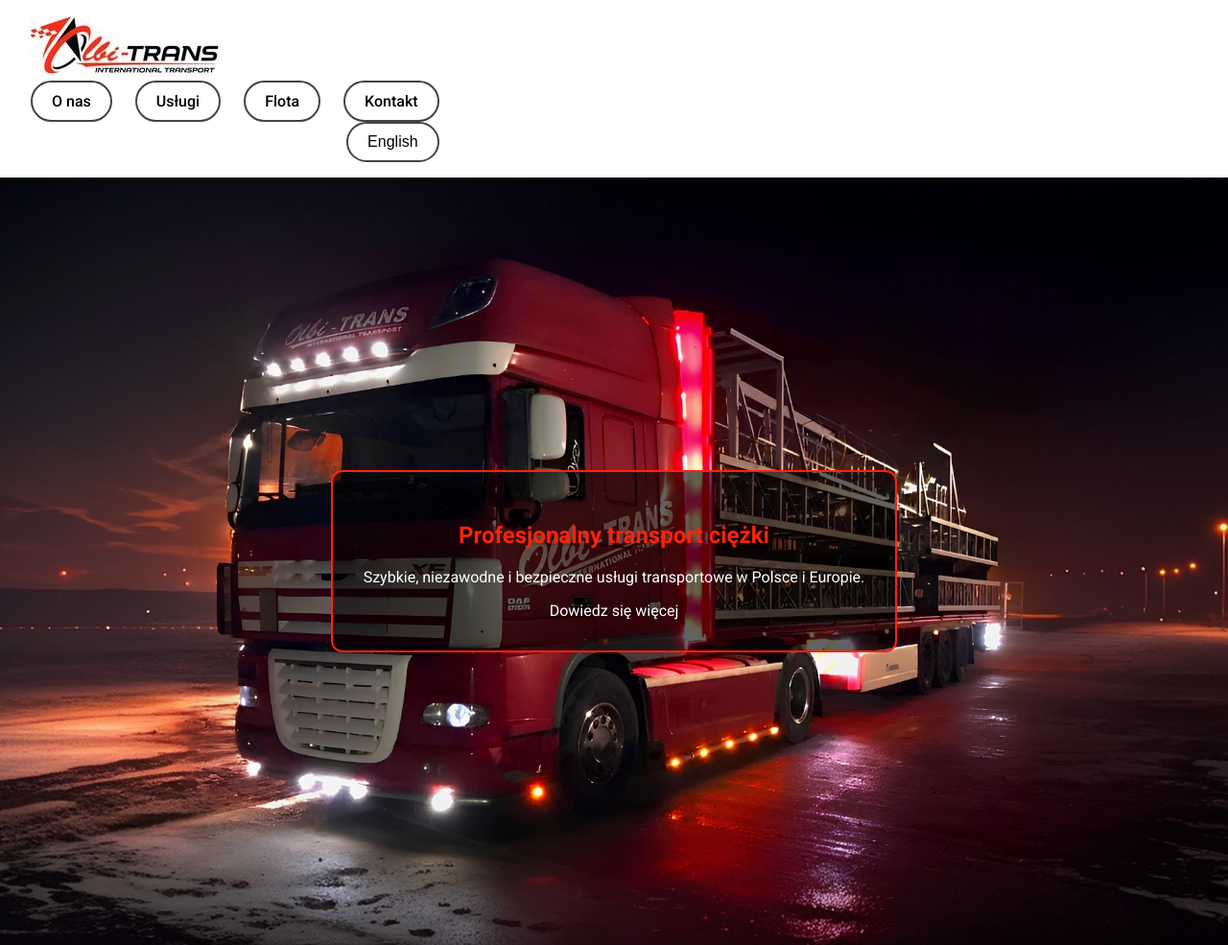
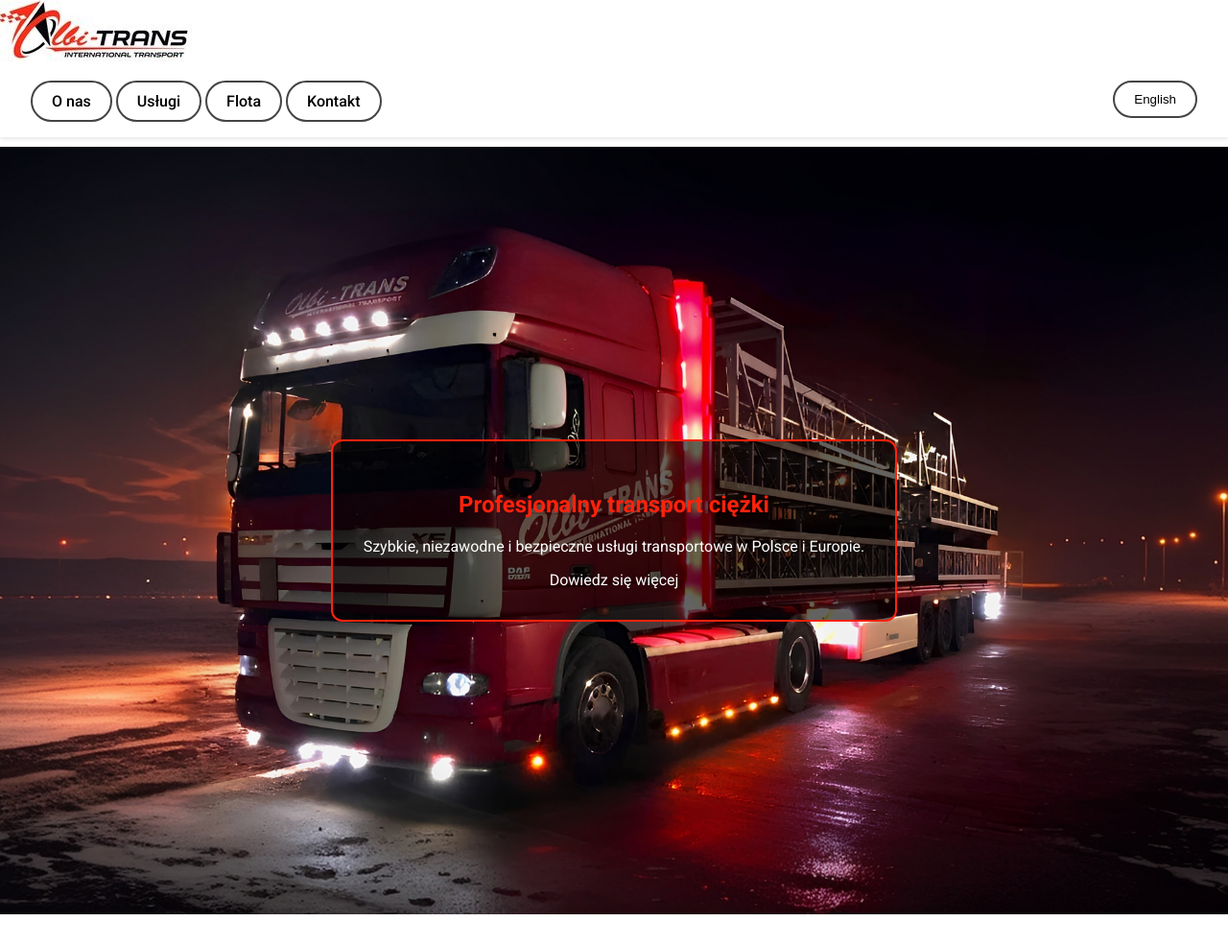
Before and after one commit to damian-fokt/transport-company-site, a plain HTML site: page index.html in a window 1280 px wide. Shown: the top 985 px of the page at 96% size. Drawn offline with Linux system fonts and the light colour scheme.

Commit message:
scrolling update + nav menu

```diff
--- a/index.html
+++ b/index.html
@@ -25,17 +25,15 @@
       <div class="container">
         <img src="assets/logo.jpg" alt="Olbi-Trans Logo" class="logo" />
         <nav class="nav-links">
-          <!-- Left-aligned menu items -->
-          <div class="menu-left">
-            <a href="#about" data-key="about-link">About Us</a>
-            <a href="#services" data-key="services-link">Services</a>
-            <a href="#fleet" data-key="fleet-link">Fleet</a>
-            <a href="#contact" data-key="contact-link">Contact</a>
-          </div>
-          <!-- Right-aligned language button -->
-          <div class="menu-right">
-            <button id="language-toggle" class="lang-btn">Polski</button>
-          </div>
+          <!-- Menu items -->
+          <a href="#about" data-key="about-link">About Us</a>
+          <a href="#services" data-key="services-link">Services</a>
+          <a href="#fleet" data-key="fleet-link">Fleet</a>
+          <a href="#contact" data-key="contact-link">Contact</a>
+          <!-- Language button -->
+          <button id="language-toggle" style="float: right" class="lang-btn">
+            Polski
+          </button>
         </nav>
       </div>
     </header>
--- a/script.js
+++ b/script.js
@@ -129,9 +129,14 @@ document.addEventListener('DOMContentLoaded', () => {
 
   function scrollToSection(index) {
     if (index >= 0 && index < sections.length) {
-      sections[index].scrollIntoView({ behavior: 'smooth' });
+      sections[index].scrollIntoView({ behavior: "smooth", block: "end", inline: "nearest" });
+
     }
+
+
   }
+
+
 
   window.addEventListener('wheel', (event) => {
     if (isScrolling) return; // Zapobieganie szybkiemu przewijaniu
@@ -146,6 +151,7 @@ document.addEventListener('DOMContentLoaded', () => {
       // Przewijanie w górę
       currentIndex = Math.max(currentIndex - 1, 0);
     }
+
     scrollToSection(currentIndex);
   });
 });
--- a/styles.css
+++ b/styles.css
@@ -31,16 +31,27 @@ section {
 
 /* Navbar */
 
-.menu-left {
-  display: flex;
-  gap: 1.5rem;
+.navbar {
+  justify-content: space-between;
+  align-items: center;
+  background: #fff;
+  position: sticky;
+  top: 0;
+  z-index: 1000;
+  box-shadow: 0 2px 4px rgba(0, 0, 0, 0.1);
 }
 
-.menu-left a {
+.nav-links {
+  margin-bottom: 10px;
+  align-items: center;
+  padding: 1rem 2rem;
+}
+
+.nav-links a {
+  display: inline-flex;
   background-color: transparent;
   border: 2px solid #444;
   padding: 10px 20px;
-  font-size: 16px;
   color: #000;
   font-weight: 500;
   cursor: pointer;
@@ -48,26 +59,16 @@ section {
   transition: all 0.3s ease;
 }
 
-.navbar {
-  display: flex;
-  justify-content: space-between;
-  align-items: center;
-  padding: 1rem 2rem;
-  background: #fff;
-  position: sticky;
-  top: 0;
-  z-index: 1000;
-  box-shadow: 0 2px 4px rgba(0, 0, 0, 0.1);
+.nav-links a:hover {
+  background-color: #444;
+  color: #fff;
+  border-color: #666;
 }
 
-.navbar button {
-  margin-left: auto;
-  display: flex;
-  align-items: center;
+.nav-links button {
   background-color: transparent;
   border: 2px solid #444;
   padding: 10px 20px;
-  font-size: 16px;
   color: #000;
   font-weight: 500;
   cursor: pointer;
@@ -75,14 +76,10 @@ section {
   transition: all 0.3s ease;
 }
 
-.navbar button:hover {
+.nav-links button:hover {
   background-color: #444;
   color: #fff;
   border-color: #666;
-}
-
-.menu-right {
-  align-self: auto-flow;
 }
 
 /* Hero Section */
```
